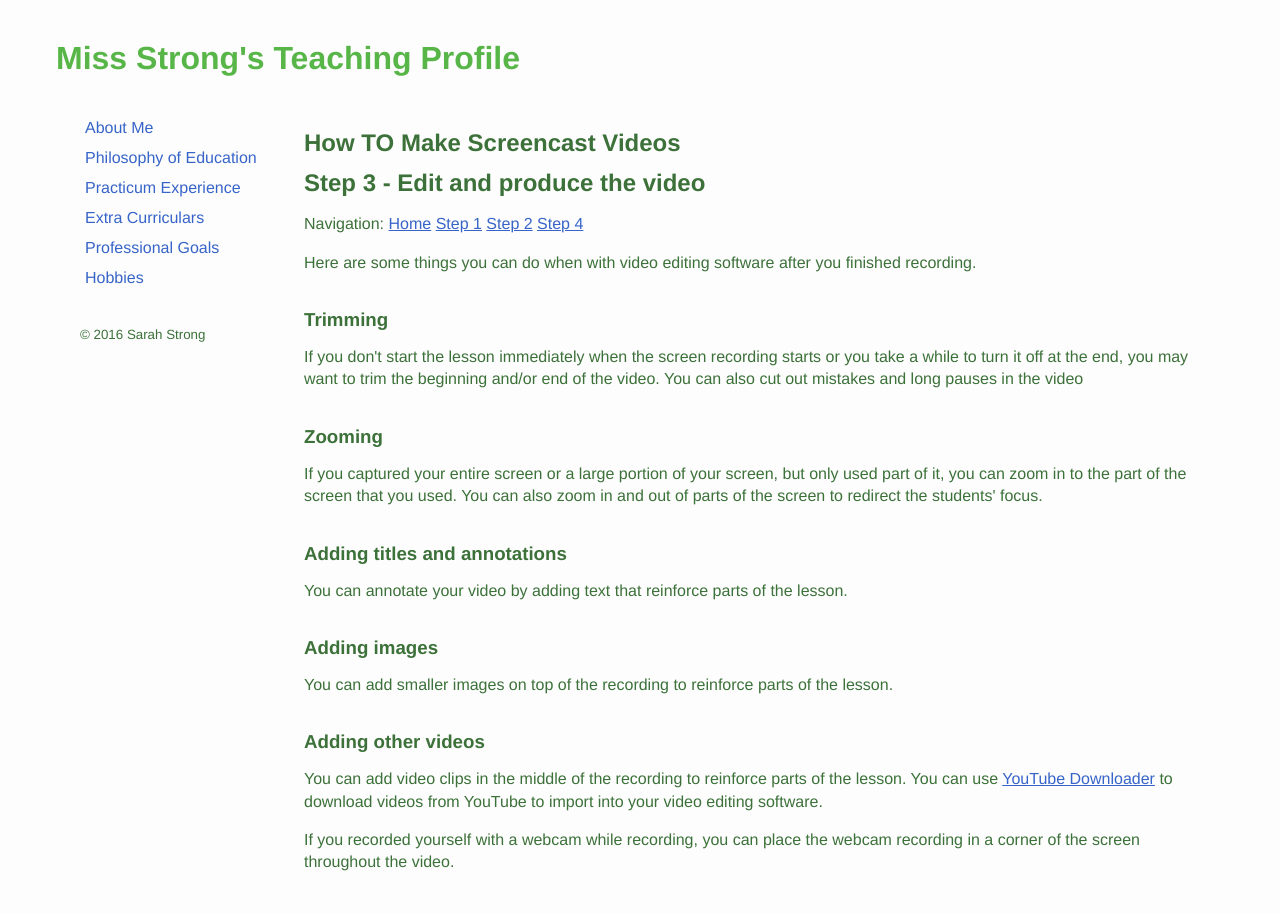
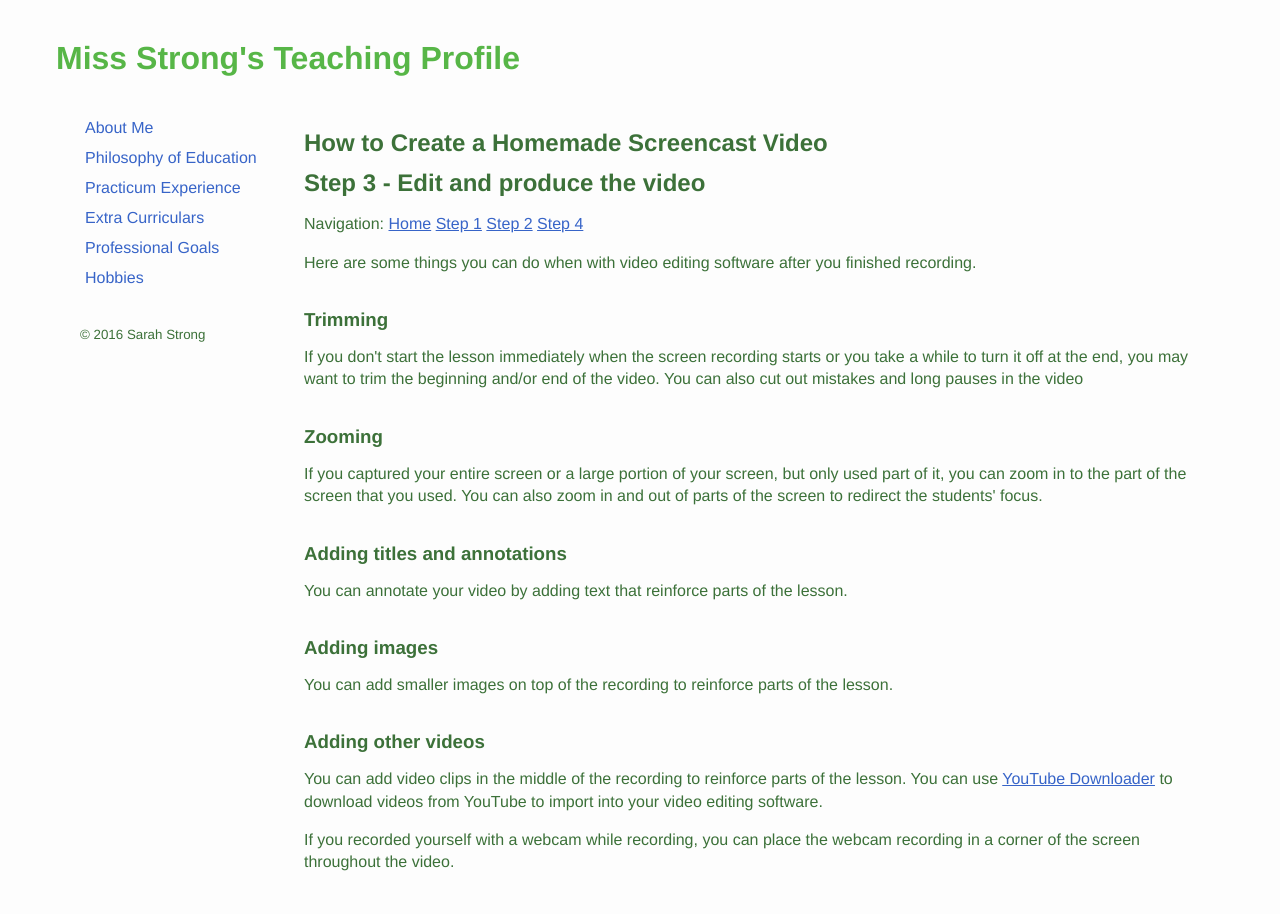
Before and after one commit to sarahstrong314/sarahstrong.ca, a Jekyll site: the page built from screencast-videos-step-3.html, in a window 1280 px wide. Built offline with Jekyll 4.4.1, drawn with Linux system fonts in a browser that asks for light colours; nearby versions of some CDN libraries; library files that are not in the unit come from our copies; Markdown is read by kramdown in place of the engine named in the settings.

Commit message:
Fixed title

```diff
--- a/screencast-videos-step-3.html
+++ b/screencast-videos-step-3.html
@@ -5,7 +5,7 @@
 
 <div id="Screencast Videos Step 3">
 
-<h2>How TO Make Screencast Videos</h2>
+<h2>How to Create a Homemade Screencast Video</h2>
 <h2>Step 3 - Edit and produce the video</h2>
 
 <p>Navigation:
```
